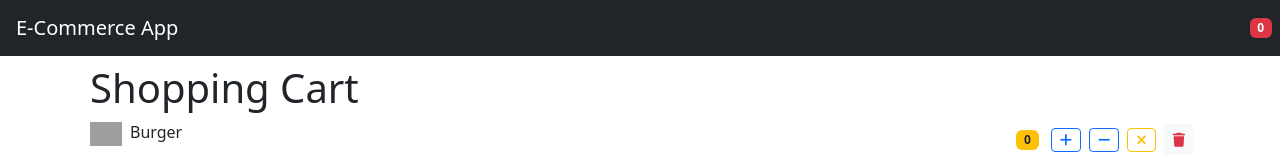
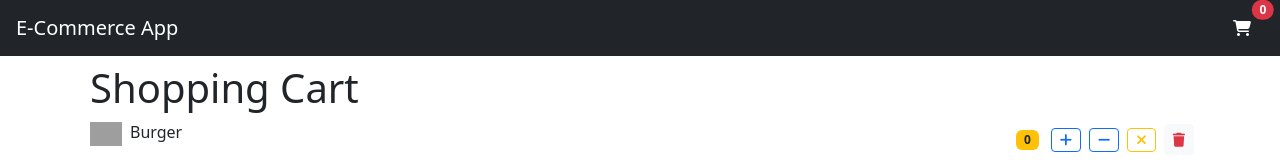
Before and after one commit to youssef-attai/supermarket, a React (Create React App) app: page / in a window 1280 px wide. Shown: the top 160 px of the page. Built offline with nearby package versions, Linux system fonts and the light colour scheme; grey boxes are pictures that could not be loaded.

Commit message:
Fix badge-pill

```diff
--- a/src/components/navbar.jsx
+++ b/src/components/navbar.jsx
@@ -3,10 +3,15 @@ import React from "react";
 const NavBar = (props) => {
   return (
     <nav className="navbar navbar-dark bg-dark">
-      <a className="navbar-brand ms-3" href="/">
+      <span className="navbar-brand ms-3">
         E-Commerce App
+      </span>
+      <a className="btn btn-dark position-relative me-3" href="/">
+        <i className="fas fa-shopping-cart"></i>
+        <span className="position-absolute top-0 start-100 translate-middle badge rounded-pill bg-danger">
+          {props.count}
+        </span>
       </a>
-      <span className="badge bg-danger me-2">{props.count}</span>
     </nav>
   );
 };
```
